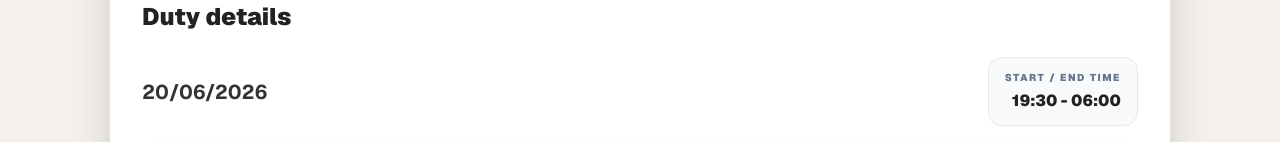
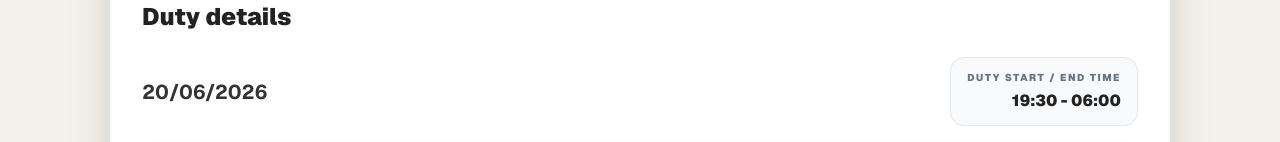
Before and after one commit to acannon76/rugby-league-supporter-web, a Next.js app: page /internal/app-ideas/manifest in a window 1280 px wide. Shown: the part 409-551 px from the top of the page. Built offline with nearby package versions, Linux system fonts and the light colour scheme.

Commit message:
manifest changes

```diff
--- a/src/app/internal/app-ideas/manifest/ManifestMockupClient.tsx
+++ b/src/app/internal/app-ideas/manifest/ManifestMockupClient.tsx
@@ -487,7 +487,7 @@ function DutyDateHeader({
 
       <div className="rounded-[14px] border border-[#e5e7eb] bg-[#f8fafc] px-4 py-3 text-left sm:text-right">
         <p className="text-[10px] font-black uppercase tracking-[0.16em] text-[#64748b]">
-          Start / End Time
+          Duty Start / End Time
         </p>
         <p className="mt-1 text-base font-black text-[#222]">19:30 - 06:00</p>
       </div>
```
